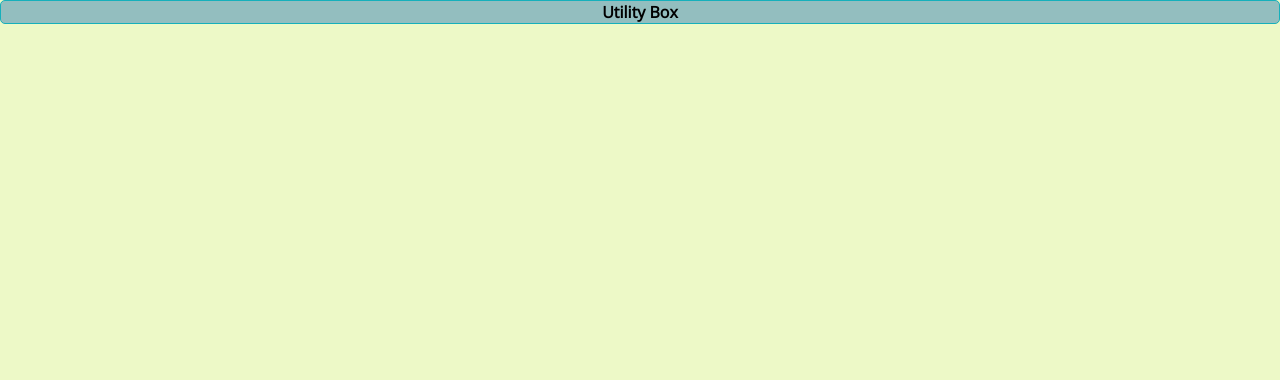
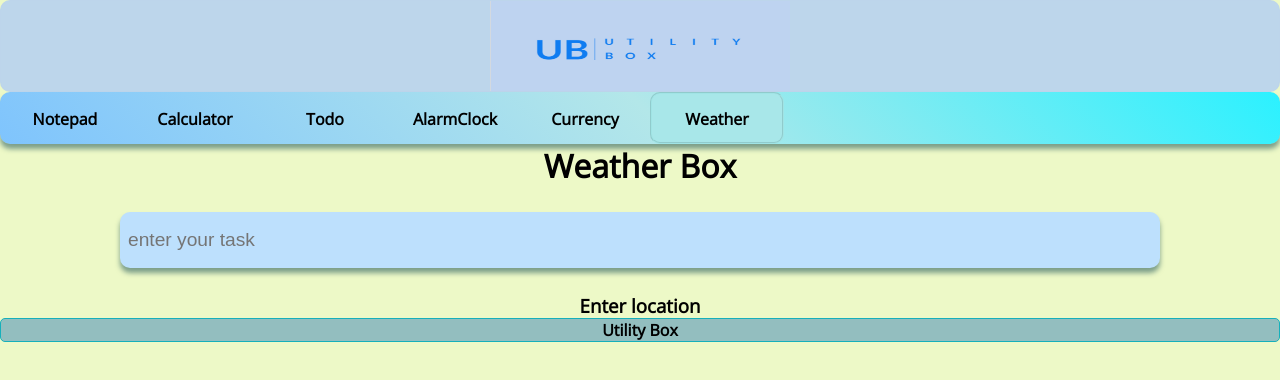
Before and after one commit to tarunkumarkushwaha/reactor-using-vite, a React (Vite) app: page /weather in a window 1280 px wide. Before the commit this address had no page. Shown: the top 380 px of the page. Built offline with nearby package versions, Linux system fonts and the light colour scheme; no server answers.

Commit message:
weather widget added

```diff
--- a/src/App.jsx
+++ b/src/App.jsx
@@ -9,6 +9,8 @@ import Footer from "./Components/Footer";
 import Todo from "./Components/Todo";
 import Notepad from "./Components/Notepad/Notepad";
 import AlarmClock from "./Components/AlarmClock";
+import CurrencyConverter from "./Components/CurrencyConverter";
+import WeatherWidget from "./Components/WeatherWidget";
 
 function App() {
   return (
@@ -19,6 +21,8 @@ function App() {
         <Route path="/calculator" element={<Calculator/>}/>
         <Route path="/todo" element={<Todo/>}/>
         <Route path="/alarmclock" element={<AlarmClock/>}/>
+        <Route path="/currencyconverter" element={<CurrencyConverter/>}/>
+        <Route path="/weather" element={<WeatherWidget/>}/>
       </Routes>
     </BrowserRouter>
       <Footer/>
--- a/src/Components/AlarmClock.jsx
+++ b/src/Components/AlarmClock.jsx
@@ -122,30 +122,31 @@ const AlarmClock = () => {
                         </div>
                         <div className="flex-column-center modal-bg3">
                             {/* modal-body  */}
-                            <div className="alarmtimebox">
-                            <div className="alarmbuttons">
-                                <p className='alarmbuttontext'>Hours</p>
+                            <div className="flex-column-center modal-bg3">
+                            {/* modal-body  */}
+
                             <select className='selectalarm cursor' id='alarmhrs' defaultValue={alarmHr} onChange={(e) => setalarmHr(e.target.value)}>
                                 {hrsOptions.map((option) => { return <option value={option} key={option}>{option >=0 && option <=9 ? "0"+option : option}</option> })}
                             </select>
-                            </div>
-                            <div className="alarmbuttons">
+
                             <select className='selectalarm cursor' id='alarmmins' defaultValue={alarmMin} onChange={(e) => setalarmMin(e.target.value)}>
                                 {minOptions.map((option) => { return <option value={option} key={option}>{option >=0 && option <=9 ? "0"+option : option}</option> })}
                             </select>
-                            </div>
-                            <div className="alarmbuttons">
+
                             <select className='selectalarm cursor' id='alarmsecs' defaultValue={alarmSec} onChange={(e) => setalarmSec(e.target.value)}>
                                 {minOptions.map((option) => { return <option value={option} key={option}>{option >=0 && option <=9 ? "0"+option : option}</option> })}
                             </select>
-                            </div>
-                            <div className="alarmbuttons">
+
                             <select className='selectalarm cursor' id="ampm" defaultValue={alarmAMPM} onChange={(e) => setalarmAMPM(e.target.value)}>
                                 <option value="AM">AM</option>
                                 <option value="PM">PM</option>
                             </select>
-                            </div>
-                            </div>
+
+                            <button className="buttonalarm" type="button" id='setButton' onClick={alarmON ? alarmClear : alarmSet}>{alarmON ? "STOP ALARM" : " Set Alarm"}</button>
+
+                            <button className="buttonalarm" type="button" onClick={wallpaperChange}>Change
+                                wallpaper</button>
+                        </div>
 
                             <button className="buttonalarm" type="button" id='setButton' onClick={alarmON ? alarmClear : alarmSet}>{alarmON ? "STOP ALARM" : " Set Alarm"}</button>
 
--- /dev/null
+++ b/src/Components/CurrencyConverter.jsx
@@ -0,0 +1,16 @@
+import React from 'react'
+import Navbar from './navbar'
+
+const CurrencyConverter = () => {
+  return (
+    <>
+    <Navbar/>
+    <div className="currencyBox flex-column-center">
+    <h1>CurrencyConverter</h1>
+    <h3>comming sooon</h3>
+    </div>
+    </>
+  )
+}
+
+export default CurrencyConverter
--- a/src/Components/Navbar.jsx
+++ b/src/Components/Navbar.jsx
@@ -22,6 +22,12 @@ const Navbar = () => {
             <li>
               <NavLink to={"/AlarmClock"}>AlarmClock</NavLink>
             </li>
+            <li>
+              <NavLink to={"/currencyconverter"}>Currency</NavLink>
+            </li>
+            <li>
+              <NavLink to={"/weather"}>Weather</NavLink>
+            </li>
           </ul>
         </nav>
       </header>
--- a/src/Components/Todo.jsx
+++ b/src/Components/Todo.jsx
@@ -45,7 +45,7 @@ const Todo = () => {
   return (
     <>
       <Navbar />
-      <div className="flex-column-center">
+      <div className="flex-column-center ">
         <div className="flex-row-center">
           <input
             type="text"
--- /dev/null
+++ b/src/Components/WeatherWidget.jsx
@@ -0,0 +1,81 @@
+import React, { useEffect, useState } from 'react'
+import Navbar from './navbar';
+
+const WeatherWidget = () => {
+  const [input, setInput] = useState('');
+  const [weatherData, setweatherData] = useState();
+  const [lat, setLat] = useState([]);
+  const [long, setLong] = useState([]);
+  const API_KEY = `${import.meta.env.VITE_API_KEY}`
+
+  const displaychange = (e) => {
+    setInput(e.target.value);
+  };
+
+  const loadWeatherData = async () => {
+    try {
+      await fetch(`http://api.weatherapi.com/v1/current.json?key=${API_KEY}&q=${input}`)
+        .then((res) => {
+          return res.json();
+        })
+        .then((data) => {
+          // console.log(data);
+          setweatherData(data);
+        })
+    } catch (error) {
+      console.log(error)
+    }
+  };
+
+  const onEnterPress = (e) => {
+    if (e.keyCode == 13 && e.shiftKey == false) {
+      e.preventDefault();
+      loadWeatherData()
+    }
+  }
+
+  useEffect(() => {
+    navigator.geolocation.getCurrentPosition(function (position) {
+      setLat(position.coords.latitude);
+      setLong(position.coords.longitude);
+    })
+    }, [long, lat]);
+
+  return (
+    <>
+      <Navbar />
+      <div className="flex-column-center">
+      <h1>Weather Box</h1>
+        <input
+          type="text"
+          value={input}
+          onChange={displaychange}
+          onKeyDown={onEnterPress}
+          placeholder="enter your task"
+          className="border-transparent shadow input-todo"
+        ></input>
+        <div className="weatherdatabox flex-column-center">
+
+          {weatherData ? weatherData.error ? <>
+            <div className='failed'>failed to load</div>
+          </>
+          :
+           <>
+            <img src={weatherData.current.condition.icon} alt="" />
+            <h1>{weatherData.location.name}</h1>
+            <h2>Temperature - {weatherData && weatherData.current.temp_c}^C</h2>
+            <h2>Feelslike - {weatherData && weatherData.current.feelslike_c}^C</h2>
+            <h2>Humidity - {weatherData && weatherData.current.humidity}%</h2>
+            <h2>Pressure - {weatherData && weatherData.current.pressure_mb}mb</h2>
+            <h2>Wind direction - {weatherData && weatherData.current.wind_dir}</h2>
+            <h2>Speed - {weatherData && weatherData.current.wind_kph}kmph</h2>
+          </>
+          : <h3>Enter location </h3>
+        }
+        </div>
+      </div>
+    </>
+  )
+}
+
+export default WeatherWidget
```
Also changed, not shown: 1 other file (tests, documents, lock files or other folders).
